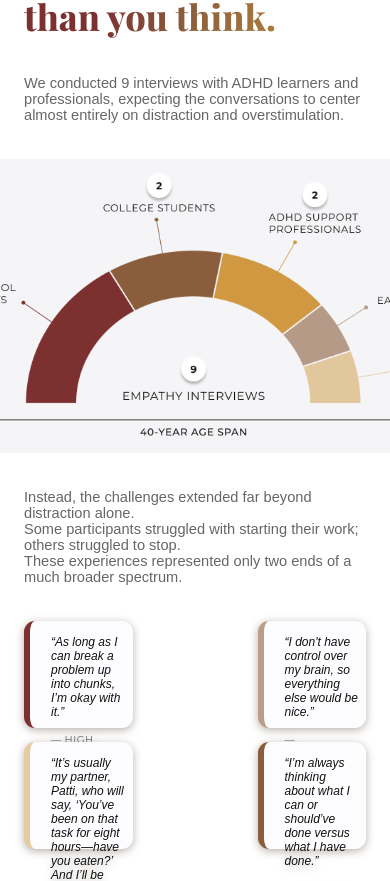
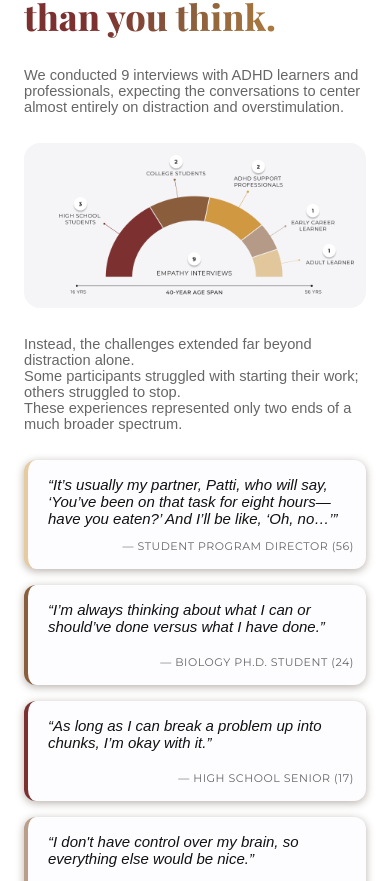
Before and after one commit to AnanyaNavale/AnanyaNavale.github.io, a React (Vite) app: page /theo in a window 390 px wide. Shown: the part 2525-3406 px from the top of the page. Built offline with nearby package versions, Linux system fonts and the light colour scheme; a web font is replaced by a local one.

Commit message:
Theo Discovery mobile responsiveness complete

```diff
--- a/src/components/CaseStudy/Footer/Footer.css
+++ b/src/components/CaseStudy/Footer/Footer.css
@@ -251,3 +251,59 @@
 .case-study-footer-card-simple:hover .case-study-footer-card-headline {
   color: var(--color-text-light);
 }
+
+/* MOBILE STYLES */
+@media (max-width: 767px) {
+  .case-study-footer {
+    padding: clamp(50px, 12vw, 70px) clamp(24px, 6vw, 32px) clamp(40px, 10vw, 60px);
+    gap: clamp(40px, 10vw, 60px);
+  }
+
+  .case-study-footer-content {
+    gap: clamp(32px, 8vw, 40px);
+  }
+
+  .case-study-footer-title {
+    font-size: clamp(24px, 6vw, 32px);
+  }
+
+  /* Stack cards vertically */
+  .case-study-footer-grid {
+    flex-direction: column;
+    gap: clamp(20px, 5vw, 24px);
+    width: 100%;
+  }
+
+  /* Full width cards on mobile */
+  .case-study-footer-card-simple {
+    min-width: 100%;
+    max-width: 100%;
+    padding: clamp(28px, 7vw, 36px) clamp(24px, 6vw, 28px);
+    border-radius: clamp(16px, 4vw, 20px);
+    gap: clamp(12px, 3vw, 16px);
+  }
+
+  .case-study-footer-card-simple .case-study-footer-card-name {
+    font-size: clamp(22px, 5.5vw, 28px);
+  }
+
+  .case-study-footer-card-headline {
+    font-size: clamp(14px, 3.5vw, 16px);
+  }
+
+  /* CTA Section */
+  .case-study-footer-cta {
+    gap: clamp(16px, 4vw, 20px);
+    padding-top: clamp(24px, 6vw, 32px);
+    max-width: 100%;
+  }
+
+  .case-study-footer-cta-text {
+    font-size: clamp(15px, 3.75vw, 17px);
+  }
+
+  .case-study-footer-cta-button {
+    padding: clamp(10px, 2.5vw, 12px) clamp(20px, 5vw, 24px);
+    font-size: clamp(12px, 3vw, 14px);
+  }
+}
--- a/src/components/CaseStudy/Theo/Discovery/Discovery.css
+++ b/src/components/CaseStudy/Theo/Discovery/Discovery.css
@@ -24,3 +24,27 @@
   width: clamp(602px, 58.854vw + 0px, 845px);
   height: auto;
 }
+
+/* MOBILE STYLES */
+@media (max-width: 767px) {
+  .theo-discovery {
+    padding: clamp(50px, 12vw, 70px) clamp(24px, 6vw, 32px) clamp(50px, 12vw, 70px);
+  }
+
+  .theo-discovery .section-inner {
+    gap: clamp(28px, 7vw, 36px);
+  }
+
+  /* Full width diagram on mobile */
+  .discovery-interview-diagram-container {
+    width: 100%;
+    padding: clamp(12px, 3vw, 16px);
+    border-radius: clamp(16px, 4vw, 20px);
+    align-self: stretch; /* Full width */
+  }
+
+  .discovery-interview-diagram {
+    width: 100%;
+    height: auto;
+  }
+}
--- a/src/components/CaseStudy/Theo/Discovery/Discovery.tsx
+++ b/src/components/CaseStudy/Theo/Discovery/Discovery.tsx
@@ -7,7 +7,7 @@ import QuoteCards from "./QuoteCards/QuoteCards";
 
 import interviewDiagram from "../../../../assets/images/theo/interview-diagram.png";
 
-function Discovery({ id }: { id: string }) {
+export default function Discovery({ id }: { id: string }) {
   return (
     <Section innerWidth={1140} className="theo-discovery" id={id}>
       <SectionHeader
@@ -37,14 +37,14 @@ function Discovery({ id }: { id: string }) {
           {
             size: "large",
             content: <>And we wanted to help all of them.</>,
+            textAlignment: "center",
           },
         ]}
+        contentAlignment="center"
       />
     </Section>
   );
 }
-
-export default Discovery;
 
 const textContent: {
   firstParagraph: TextBlockItem[];
@@ -85,23 +85,6 @@ const quoteCardContent = {
     {
       quote: (
         <>
-          “As long as I can break a problem up into chunks, I’m okay with it.”
-        </>
-      ),
-      attr: "— high school senior (17)",
-      borderColor: "var(--color-theo-tertiary)",
-    },
-    {
-      quote:
-        "“I don't have control over my brain, so everything else would be nice.”",
-      attr: "— freelance graphic designer (26)",
-      borderColor: "#B99E8A",
-    },
-  ],
-  secondRow: [
-    {
-      quote: (
-        <>
           “It’s usually my partner, Patti, who will say, ‘You’ve been on that
           task for eight hours—have you eaten?’ And I’ll be like, ‘Oh, no…’”
         </>
@@ -116,4 +99,21 @@ const quoteCardContent = {
       borderColor: "var(--color-theo-primary)",
     },
   ],
+  secondRow: [
+    {
+      quote: (
+        <>
+          “As long as I can break a problem up into chunks, I’m okay with it.”
+        </>
+      ),
+      attr: "— high school senior (17)",
+      borderColor: "var(--color-theo-tertiary)",
+    },
+    {
+      quote:
+        "“I don't have control over my brain, so everything else would be nice.”",
+      attr: "— freelance graphic designer (26)",
+      borderColor: "#B99E8A",
+    },
+  ],
 };
--- a/src/components/CaseStudy/Theo/Discovery/QuoteCards/QuoteCard/QuoteCard.css
+++ b/src/components/CaseStudy/Theo/Discovery/QuoteCards/QuoteCard/QuoteCard.css
@@ -31,3 +31,24 @@
 
   align-self: flex-end;
 }
+
+/* MOBILE STYLES */
+@media (max-width: 767px) {
+  .quote-card {
+    width: 100%; /* Full width */
+    height: auto; /* Let content determine height */
+    min-height: clamp(100px, 25vw, 130px); /* Ensure minimum height */
+    padding: clamp(16px, 4vw, 20px) clamp(12px, 3vw, 16px) clamp(16px, 4vw, 20px) clamp(20px, 5vw, 24px);
+    gap: clamp(12px, 3vw, 16px);
+    border-radius: clamp(12px, 3vw, 16px);
+    border-left-width: clamp(4px, 1vw, 6px);
+  }
+
+  .quote-card-text {
+    font-size: clamp(15px, 3.75vw, 17px);
+  }
+
+  .quote-card-attr {
+    font-size: clamp(11px, 2.75vw, 13px);
+  }
+}
--- a/src/components/CaseStudy/Theo/Discovery/QuoteCards/QuoteCards.css
+++ b/src/components/CaseStudy/Theo/Discovery/QuoteCards/QuoteCards.css
@@ -20,3 +20,18 @@
   gap: clamp(125px, 12.153vw + 0px, 175px);
   justify-content: flex-end;
 }
+
+/* MOBILE STYLES */
+@media (max-width: 767px) {
+  .quote-cards {
+    gap: clamp(16px, 4vw, 20px);
+  }
+
+  /* Stack all cards in single column */
+  .quote-cards-first-row,
+  .quote-cards-second-row {
+    flex-direction: column;
+    gap: clamp(16px, 4vw, 20px); /* Same gap as parent */
+    justify-content: flex-start; /* Remove flex-end offset */
+  }
+}
--- a/src/components/CaseStudy/Theo/Discovery/QuoteCards/QuoteCards.tsx
+++ b/src/components/CaseStudy/Theo/Discovery/QuoteCards/QuoteCards.tsx
@@ -7,7 +7,7 @@ type QuoteCardsProps = {
   secondRow: QuoteCardProps[];
 }
 
-function QuoteCards({ firstRow, secondRow }: QuoteCardsProps) {
+export default function QuoteCards({ firstRow, secondRow }: QuoteCardsProps) {
   return (
     <div className="quote-cards">
       <div className="quote-cards-first-row">
@@ -31,5 +31,3 @@ function QuoteCards({ firstRow, secondRow }: QuoteCardsProps) {
     </div>
   );
 }
-
-export default QuoteCards;
--- a/src/pages/Theo/Theo.tsx
+++ b/src/pages/Theo/Theo.tsx
@@ -22,7 +22,7 @@ import { theoNavItems } from "@/config/navigation";
 import { useIsMobile } from "@/hooks/useIsMobile";
 
 
-function Theo() {
+export default function Theo() {
   const heroRef = useRef<HTMLDivElement>(null);
   const [showNavbar, setShowNavbar] = useState(false);
   const isMobile = useIsMobile();
@@ -142,8 +142,6 @@ function Theo() {
     </main>
   );
 }
-
-export default Theo;
 
 const reflectionsContent: ReflectionsContent = {
   intro: [
```
